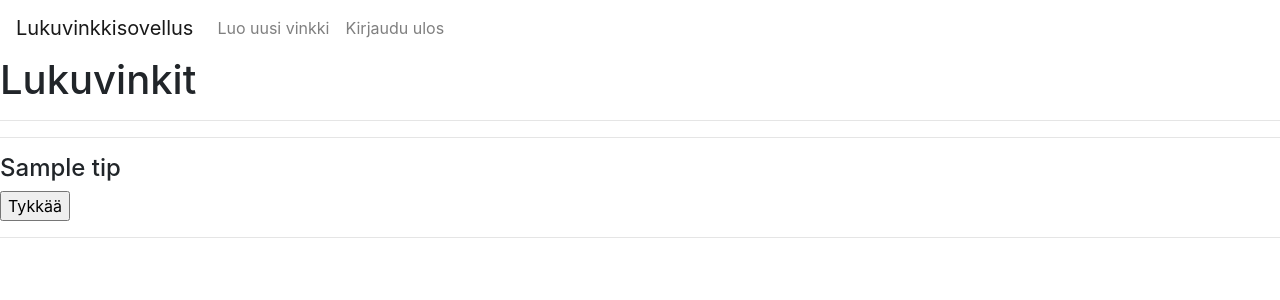
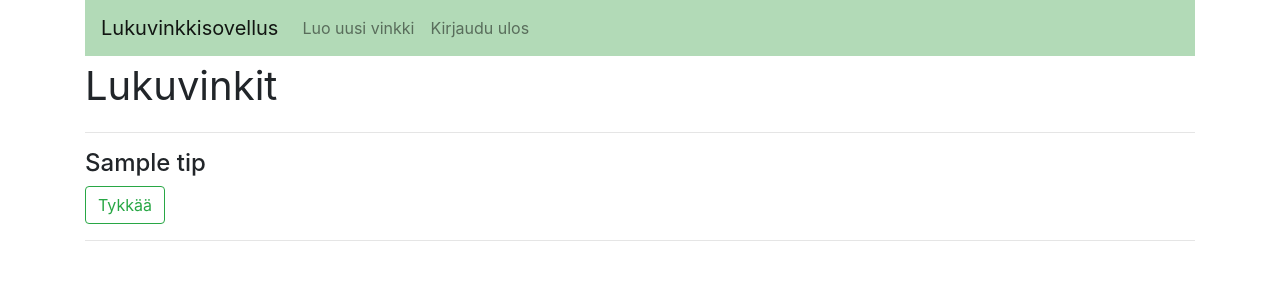
Before and after one commit to kimmomuli/lukuvinkkikirjasto, a Flask app: template src/templates/tips.html in a window 1280 px wide. Shown: the top 300 px of the page. Run offline with Flask 2, Linux system fonts and the light colour scheme; the visitor is signed in with stand-in values (Sample User, id 1); the template is opened without the code that fills it: most values are stand-ins (such as "Sample title", 1, 10 or a date in 2020); parts of the project's set-up code (start-up, migrations or seed data) failed here and were passed over; some libraries are stand-ins or nearby versions.

Commit message:
UI improvements bootstrap and css

```diff
--- /dev/null
+++ b/src/static/style.css
@@ -0,0 +1,16 @@
+.notifications {
+    font-size: 15px;;
+}
+.header {
+    font-size: 40px;
+}
+
+.login_header, .register_header, .new_tip_header {
+    font-size: 35px;
+}
+.tip {
+    margin-bottom: 2px;
+}
+.form-control {
+    padding: 2px;
+}
--- a/src/templates/layout.html
+++ b/src/templates/layout.html
@@ -3,12 +3,14 @@
 <head>
     <title>Lukuvinkkisovellus - {% block title %}{% endblock %}</title>
     <link rel="stylesheet" href="https://stackpath.bootstrapcdn.com/bootstrap/4.5.0/css/bootstrap.min.css">
+    <link rel="stylesheet" href="{{ url_for('static', filename='style.css') }}">
     <meta name="viewport" content="width=device-width, initial-scale=1" />
 </head>
 
 <body>
+    <div class="container">
         <!-- Navbar -->
-    <nav class="navbar navbar-expand-sm navbar-light">
+        <nav class="navbar navbar-expand navbar-light" style="background-color:rgb(178, 218, 183)">
             <a class="navbar-brand" href="/">Lukuvinkkisovellus</a>
 
             <ul class="navbar-nav">
@@ -31,7 +33,7 @@
             </ul>
         </nav>
 
-    <!-- Notifications -->
+        <div class="notifications alert-warning">
             {% with messages = get_flashed_messages(with_categories=true) %}
             {% if messages %}
             <h2>Virheet:</h2>
@@ -42,6 +44,9 @@
             </ul>
             {% endif %}
             {% endwith %}
-
+        </div>
+        <div class="content">
             {% block content %}{% endblock %}
+        </div>
+    </div>
 </body>
--- a/src/templates/login.html
+++ b/src/templates/login.html
@@ -2,7 +2,7 @@
 {% block title %}Kirjaudu sisään{% endblock %}
 {% block content %}
 
-<h1>Kirjaudu</h1>
+<div class="login_header">Kirjaudu</div>
 <form method="POST">
     <p>
         Käyttäjätunnus <br />
@@ -12,8 +12,7 @@
         Salasana <br />
         <input type="password" name="password" placeholder="Salasana" />
     </p>
-    <input type="submit" value="Kirjaudu" />
+    <input type="submit" class="btn btn-dark" value="Kirjaudu" />
 </form>
-<hr />
 
 {% endblock %}
--- a/src/templates/new_tip.html
+++ b/src/templates/new_tip.html
@@ -2,7 +2,7 @@
 {% block title %}Luo lukuvinkki{% endblock %}
 {% block content %}
 
-<h1>Luo lukuvinkki</h1>
+<div class="new_tip_header">Luo lukuvinkki</div>
 
 <form method="POST">
     <p>
@@ -17,7 +17,7 @@
         Kirjoitusvuosi: <br />
         <input type="number" name="year" value="{{year}}" placeholder="Kirjoitusvuosi" />
     </p>
-    <input type="submit" value="luo vinkki" />
+    <input type="submit" class="btn btn-dark" value="Luo vinkki" />
 </form>
 
 {% endblock %}
--- a/src/templates/register.html
+++ b/src/templates/register.html
@@ -2,7 +2,7 @@
 {% block title %}Rekisteröidy{% endblock %}
 {% block content %}
 
-<h1>Rekisteröidy</h1>
+<div class="register_header">Rekisteröidy</div>
 
 <form method="POST">
     <p>
@@ -13,7 +13,7 @@
         Salasana <br />
         <input type="password" name="password" placeholder="Salasana" />
     </p>
-    <input type="submit" value="Rekisteröidy" />
+    <input type="submit" class="btn btn-dark" value="Rekisteröidy" />
 </form>
 
 {% endblock %}
--- a/src/templates/tips.html
+++ b/src/templates/tips.html
@@ -2,9 +2,7 @@
 {% block title %}Lukuvinkit{% endblock %}
 {% block content %}
 
-<h1>Lukuvinkit</h1>
-
-<hr />
+<div class="header">Lukuvinkit</div>
 
 {% for tip in tips %}
 <hr />
@@ -43,20 +41,20 @@
     <form method="POST" action="/dislike">
         <input type="hidden" name="title" value="{{tip.title}}" />
         <input type="hidden" name="author" value="{{tip.author}}" />
-        <input type="submit" value="En tykkää" />
+        <input type="submit" class="btn btn-outline-warning" value="En tykkää" />
     </form>
     {% else %}
     <form method="POST" action="/like">
         <input type="hidden" name="title" value="{{tip.title}}" />
         <input type="hidden" name="author" value="{{tip.author}}" />
-        <input type="submit" value="Tykkää" />
+        <input type="submit" class="btn btn-outline-success" value="Tykkää" />
     </form>
     {% endif %}
     {% endif %}
 
     {% if tip.adder_username == session.username %}
     <form method="POST">
-        <input type="submit" name="delete_{{tip.type}}_{{tip.title}}" value="Poista" />
+        <input type="submit" class="btn btn-outline-danger" name="delete_{{tip.type}}_{{tip.title}}" value="Poista" />
     </form>
     {% endif %}
 </div>
```
Lines whose indentation alone changed are shown as unchanged.
